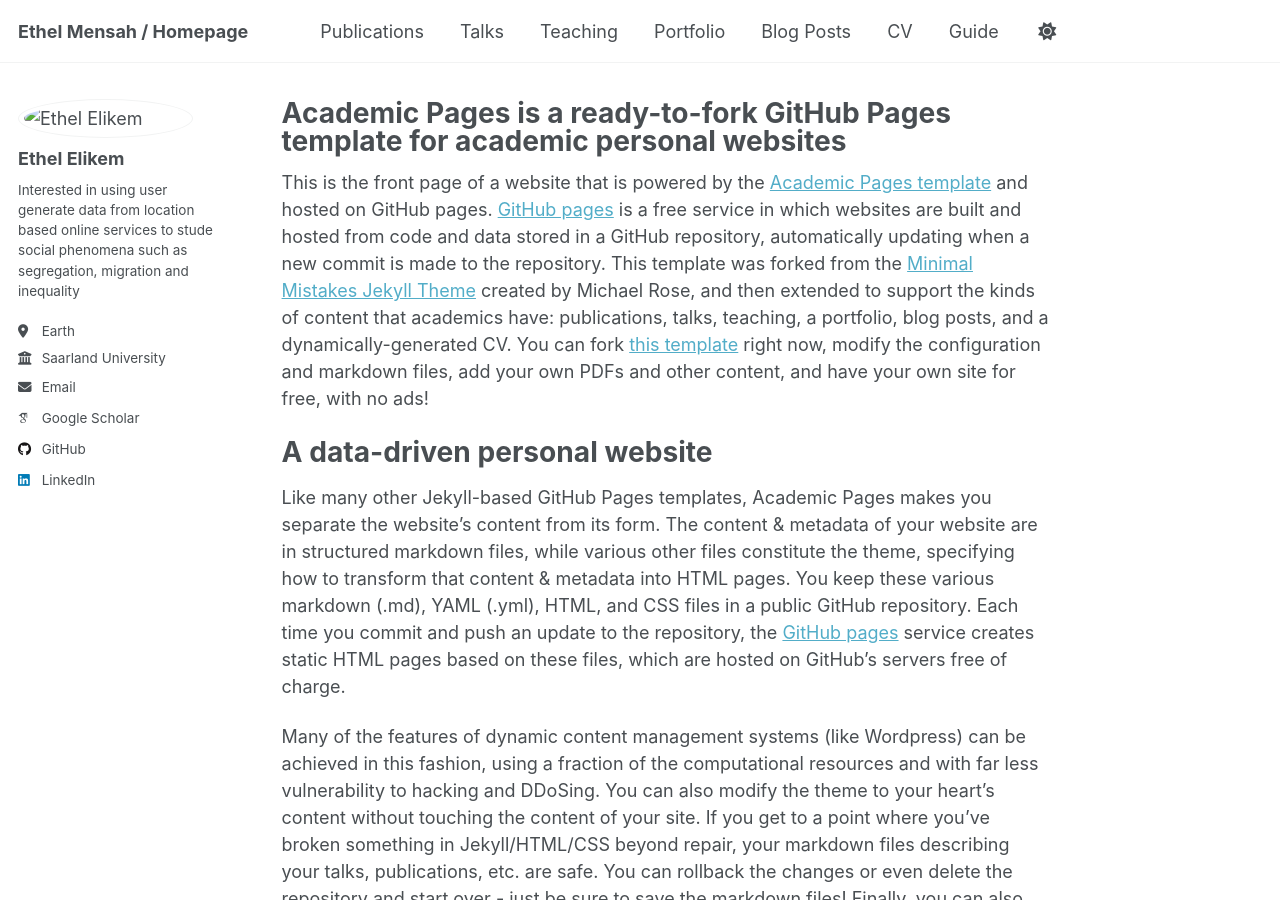
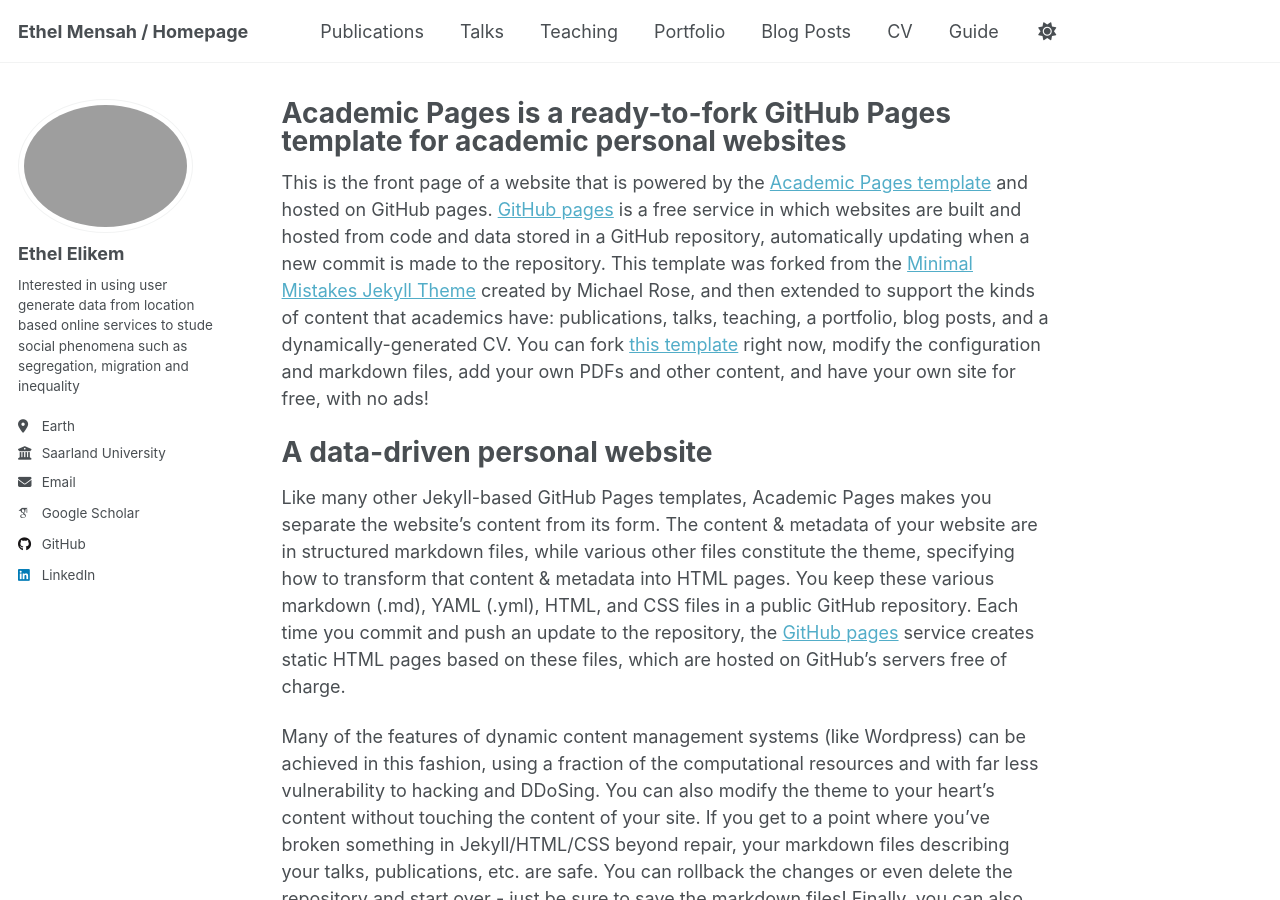
Before and after one commit to ethel-elikem/eeamensah.github.io, a Jekyll site: the page built from _pages/about.md, in a window 1280 px wide and 900 px high. Built offline with Jekyll 4.4.1, drawn with Linux system fonts in a browser that asks for light colours; some web fonts are replaced.

Commit message:
Update _config.yml
profile pic

```diff
--- a/_config.yml
+++ b/_config.yml
@@ -22,14 +22,14 @@ repository               : "academicpages/academicpages.github.io"
 #               Additional customization can be done by editing /_includes/author-profile.html
 author:
   # Biographic information
-  avatar           : "profile_pic.jpg"
+  avatar           : "profile_pic.png"
   name             : "Ethel Elikem"
   pronouns         : # example: "she/her"
   bio              : "Interested in using user generate data from location based online services to stude social phenomena such as segregation, migration and inequality"
   location         : "Earth"
   employer         : "Saarland University"
   uri              : # URL
-  email            : "none@example.org"
+  email            : "mensah@cs.uni-saarland.de"
 
   # Academic websites
   #academia         : # URL
@@ -38,7 +38,7 @@ author:
   #impactstory      : # URL
   #orcid            : #"http://orcid.org/yourorcidurl"
   #semantic         : # URL
-  #pubmed           : "https://www.ncbi.nlm.nih.gov/pubmed/?term=john+snow"
+  #pubmed           : #"https://www.ncbi.nlm.nih.gov/pubmed/?term=john+snow"
   #researchgate     : # URL
   #scopus           : # URL
 
```
